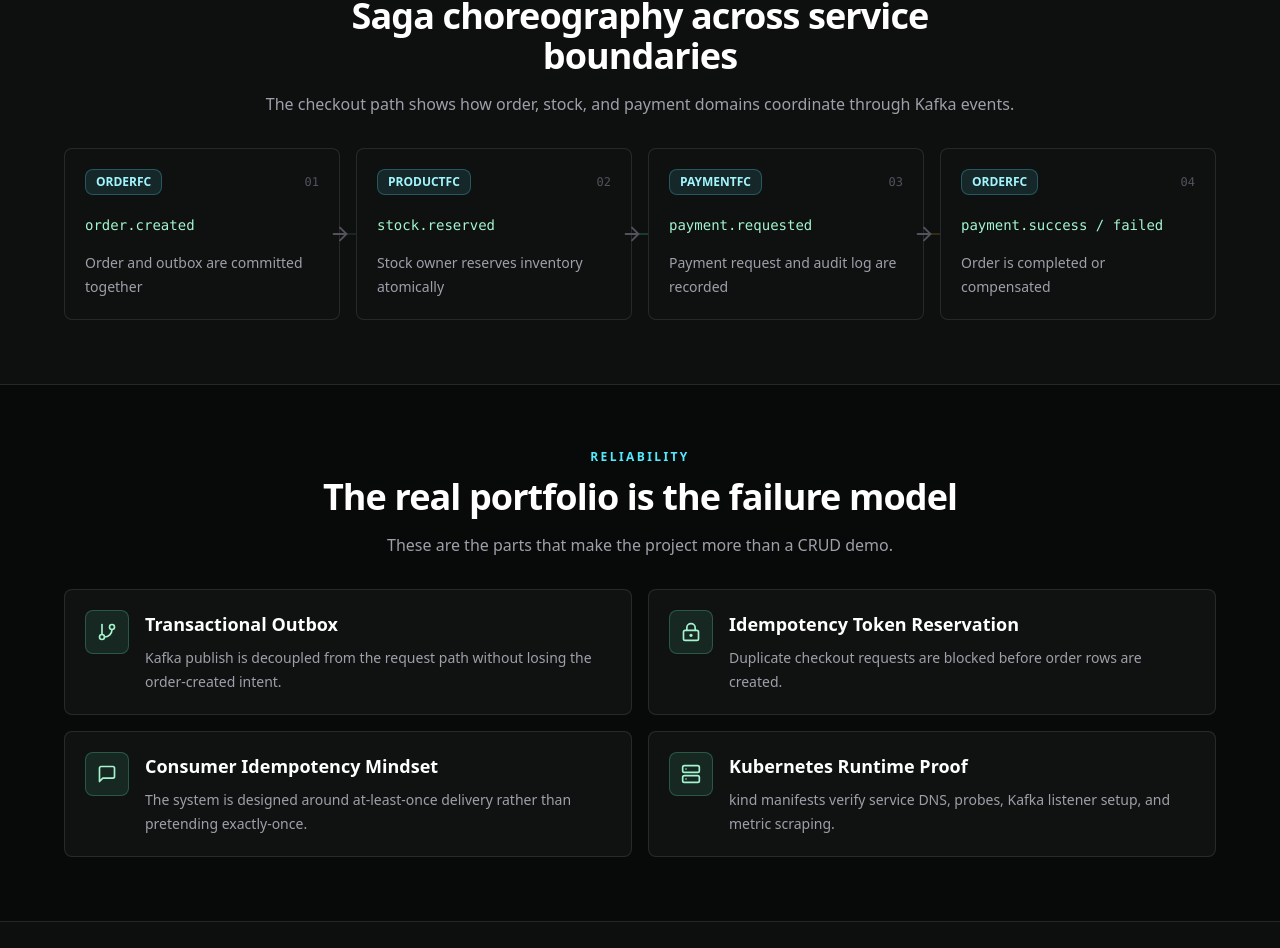
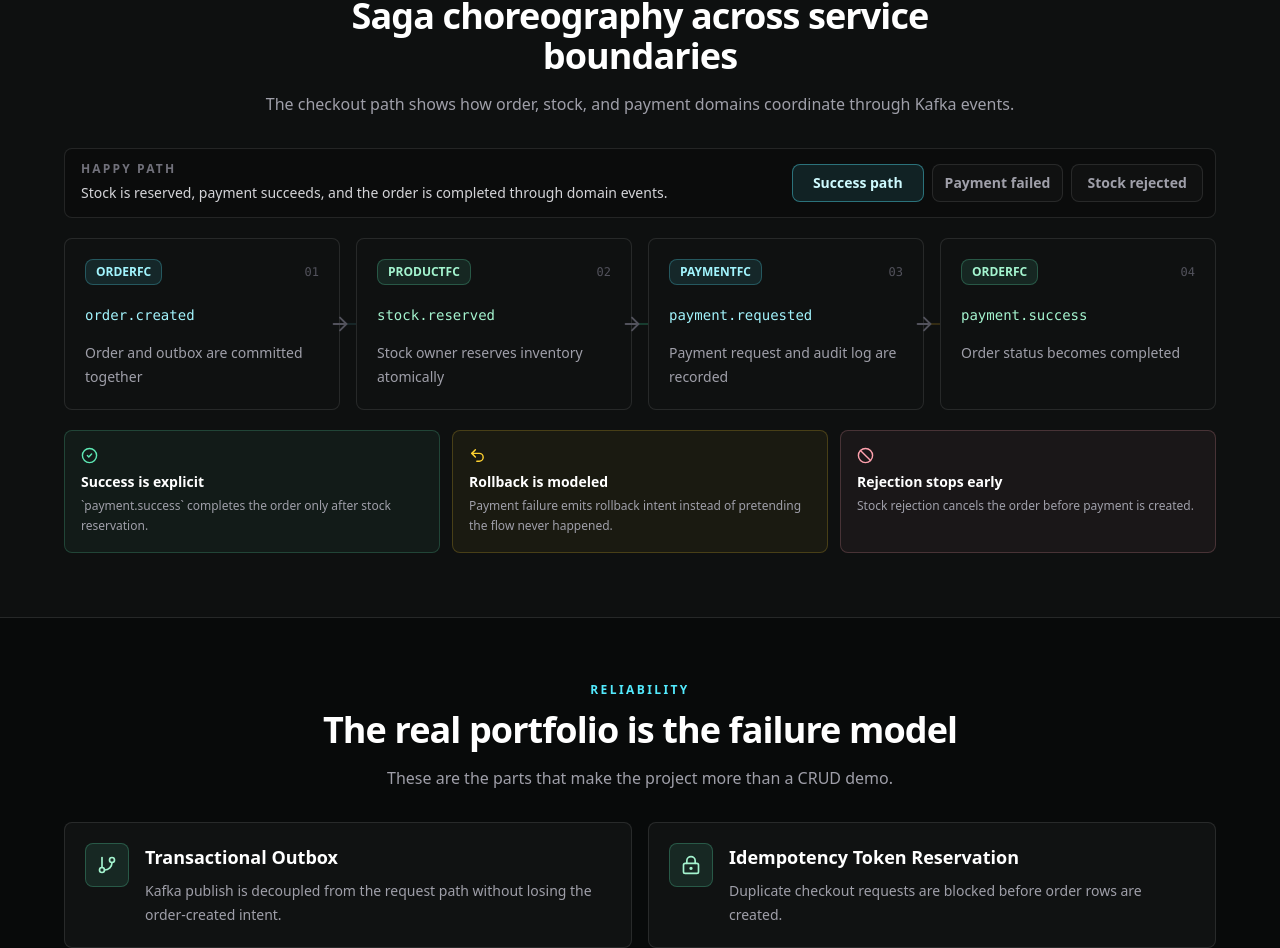
Before and after one commit to SundaePorkCutlet/go-commerce, a React (Vite) app in the folder frontend/: page / in a window 1280 px wide. Shown: the part 1284-2232 px from the top of the page. Built offline with nearby package versions, Linux system fonts and the light colour scheme.

Commit message:
Add saga compensation flow toggles

```diff
--- a/frontend/src/index.css
+++ b/frontend/src/index.css
@@ -31,6 +31,14 @@ body {
   transform: translateY(-50%);
 }
 
+.saga-rail.saga-failure::before {
+  background: linear-gradient(90deg, transparent, rgba(103, 232, 249, 0.18), rgba(251, 191, 36, 0.46), rgba(251, 113, 133, 0.48), transparent);
+}
+
+.saga-rail.saga-rejected::before {
+  background: linear-gradient(90deg, transparent, rgba(103, 232, 249, 0.18), rgba(251, 113, 133, 0.5), rgba(251, 191, 36, 0.34), transparent);
+}
+
 .saga-rail::after {
   content: "";
   position: absolute;
@@ -42,6 +50,16 @@ body {
   background: #67e8f9;
   box-shadow: 0 0 24px rgba(103, 232, 249, 0.82);
   animation: saga-travel 4.8s ease-in-out infinite;
+}
+
+.saga-rail.saga-failure::after {
+  background: #fb7185;
+  box-shadow: 0 0 24px rgba(251, 113, 133, 0.78);
+}
+
+.saga-rail.saga-rejected::after {
+  background: #fbbf24;
+  box-shadow: 0 0 24px rgba(251, 191, 36, 0.72);
 }
 
 @keyframes saga-travel {
--- a/frontend/src/pages/Dashboard.jsx
+++ b/frontend/src/pages/Dashboard.jsx
@@ -1,5 +1,6 @@
 import {
   ArrowRight,
+  Ban,
   CheckCircle2,
   Code2,
   Database,
@@ -14,8 +15,10 @@ import {
   RadioTower,
   Server,
   ShieldCheck,
+  Undo2,
   Workflow,
 } from 'lucide-react'
+import { useState } from 'react'
 import heroEvidence from '../assets/evidence/observability-verification.svg'
 import k8sPods from '../assets/evidence/k8s-pods.svg'
 import sagaOrderDb from '../assets/evidence/saga-order-db.svg'
@@ -56,12 +59,44 @@ const serviceCards = [
   },
 ]
 
-const sagaSteps = [
-  ['ORDERFC', 'order.created', 'Order and outbox are committed together'],
-  ['PRODUCTFC', 'stock.reserved', 'Stock owner reserves inventory atomically'],
-  ['PAYMENTFC', 'payment.requested', 'Payment request and audit log are recorded'],
-  ['ORDERFC', 'payment.success / failed', 'Order is completed or compensated'],
-]
+const sagaScenarios = {
+  success: {
+    label: 'Success path',
+    eyebrow: 'happy path',
+    railClass: 'saga-success',
+    description: 'Stock is reserved, payment succeeds, and the order is completed through domain events.',
+    steps: [
+      ['ORDERFC', 'order.created', 'Order and outbox are committed together', 'cyan'],
+      ['PRODUCTFC', 'stock.reserved', 'Stock owner reserves inventory atomically', 'emerald'],
+      ['PAYMENTFC', 'payment.requested', 'Payment request and audit log are recorded', 'cyan'],
+      ['ORDERFC', 'payment.success', 'Order status becomes completed', 'emerald'],
+    ],
+  },
+  paymentFailed: {
+    label: 'Payment failed',
+    eyebrow: 'compensation path',
+    railClass: 'saga-failure',
+    description: 'Payment failure is not hidden. ORDERFC cancels the order and emits rollback intent for stock recovery.',
+    steps: [
+      ['ORDERFC', 'order.created', 'Order and outbox are committed together', 'cyan'],
+      ['PRODUCTFC', 'stock.reserved', 'Inventory was reserved before payment', 'emerald'],
+      ['PAYMENTFC', 'payment.failed', 'Invoice creation or webhook processing fails', 'rose'],
+      ['ORDERFC', 'stock.rollback', 'Order is cancelled and rollback event is published', 'amber'],
+      ['PRODUCTFC', 'stock.restored', 'Reserved stock is restored by the stock owner', 'emerald'],
+    ],
+  },
+  stockRejected: {
+    label: 'Stock rejected',
+    eyebrow: 'early rejection',
+    railClass: 'saga-rejected',
+    description: 'If PRODUCTFC cannot reserve inventory, payment never starts and ORDERFC cancels the order early.',
+    steps: [
+      ['ORDERFC', 'order.created', 'Order and outbox are committed together', 'cyan'],
+      ['PRODUCTFC', 'stock.rejected', 'Stock owner rejects reservation atomically', 'rose'],
+      ['ORDERFC', 'order.cancelled', 'Order is cancelled without creating payment', 'amber'],
+    ],
+  },
+}
 
 const reliabilityCards = [
   {
@@ -134,7 +169,32 @@ function SectionTitle({ eyebrow, title, children }) {
   )
 }
 
+function toneBadge(tone) {
+  const tones = {
+    cyan: 'border-cyan-300/25 bg-cyan-300/10 text-cyan-200',
+    emerald: 'border-emerald-300/25 bg-emerald-300/10 text-emerald-200',
+    amber: 'border-amber-300/25 bg-amber-300/10 text-amber-200',
+    rose: 'border-rose-300/25 bg-rose-300/10 text-rose-200',
+  }
+
+  return tones[tone] || tones.cyan
+}
+
+function eventTone(tone) {
+  const tones = {
+    cyan: 'text-cyan-200',
+    emerald: 'text-emerald-200',
+    amber: 'text-amber-200',
+    rose: 'text-rose-200',
+  }
+
+  return tones[tone] || tones.cyan
+}
+
 export default function Dashboard() {
+  const [sagaMode, setSagaMode] = useState('success')
+  const activeSaga = sagaScenarios[sagaMode]
+
   return (
     <div className="portfolio-showcase -mx-4 -my-4 md:-mx-6 md:-my-6 lg:-mx-8 lg:-my-8">
       <section className="case-hero relative min-h-[76vh] overflow-hidden px-5 py-16 md:px-10 lg:px-16">
@@ -209,22 +269,63 @@ export default function Dashboard() {
         </SectionTitle>
 
         <div className="mx-auto max-w-6xl">
-          <div className="saga-rail relative grid grid-cols-1 gap-4 lg:grid-cols-4">
-            {sagaSteps.map(([owner, event, detail], index) => (
-              <article key={`${owner}-${event}`} className="relative rounded-lg border border-white/10 bg-[#0f1111] p-5">
+          <div className="mb-5 flex flex-col gap-3 rounded-lg border border-white/10 bg-black/20 p-3 md:flex-row md:items-center md:justify-between">
+            <div className="px-1">
+              <p className="text-xs font-semibold uppercase tracking-[0.18em] text-zinc-500">{activeSaga.eyebrow}</p>
+              <p className="mt-1 text-sm leading-6 text-zinc-300">{activeSaga.description}</p>
+            </div>
+            <div className="grid grid-cols-1 gap-2 sm:grid-cols-3">
+              {Object.entries(sagaScenarios).map(([key, scenario]) => (
+                <button
+                  key={key}
+                  type="button"
+                  onClick={() => setSagaMode(key)}
+                  className={`rounded-lg border px-3 py-2 text-sm font-semibold transition ${
+                    sagaMode === key
+                      ? 'border-cyan-300/40 bg-cyan-300/10 text-cyan-100'
+                      : 'border-white/10 bg-white/[0.025] text-zinc-400 hover:border-white/20 hover:text-zinc-100'
+                  }`}
+                >
+                  {scenario.label}
+                </button>
+              ))}
+            </div>
+          </div>
+
+          <div className={`saga-rail ${activeSaga.railClass} relative grid grid-cols-1 gap-4 lg:grid-flow-col lg:auto-cols-fr`}>
+            {activeSaga.steps.map(([owner, event, detail, tone], index) => (
+              <article key={`${sagaMode}-${owner}-${event}`} className="relative rounded-lg border border-white/10 bg-[#0f1111] p-5">
                 <div className="mb-5 flex items-center justify-between">
-                  <span className="rounded-lg border border-cyan-300/25 bg-cyan-300/10 px-2.5 py-1 text-xs font-semibold text-cyan-200">
+                  <span className={`rounded-lg border px-2.5 py-1 text-xs font-semibold ${toneBadge(tone)}`}>
                     {owner}
                   </span>
                   <span className="font-mono text-xs text-zinc-600">0{index + 1}</span>
                 </div>
-                <p className="font-mono text-sm text-emerald-200">{event}</p>
+                <p className={`font-mono text-sm ${eventTone(tone)}`}>{event}</p>
                 <p className="mt-4 text-sm leading-6 text-zinc-400">{detail}</p>
-                {index < sagaSteps.length - 1 && (
+                {index < activeSaga.steps.length - 1 && (
                   <ArrowRight className="absolute -right-3 top-1/2 hidden -translate-y-1/2 text-zinc-600 lg:block" size={22} />
                 )}
               </article>
             ))}
+          </div>
+
+          <div className="mt-5 grid grid-cols-1 gap-3 md:grid-cols-3">
+            <div className="rounded-lg border border-emerald-300/20 bg-emerald-300/5 p-4">
+              <CheckCircle2 size={17} className="text-emerald-300" />
+              <p className="mt-2 text-sm font-semibold text-white">Success is explicit</p>
+              <p className="mt-1 text-xs leading-5 text-zinc-400">`payment.success` completes the order only after stock reservation.</p>
+            </div>
+            <div className="rounded-lg border border-amber-300/20 bg-amber-300/5 p-4">
+              <Undo2 size={17} className="text-amber-300" />
+              <p className="mt-2 text-sm font-semibold text-white">Rollback is modeled</p>
+              <p className="mt-1 text-xs leading-5 text-zinc-400">Payment failure emits rollback intent instead of pretending the flow never happened.</p>
+            </div>
+            <div className="rounded-lg border border-rose-300/20 bg-rose-300/5 p-4">
+              <Ban size={17} className="text-rose-300" />
+              <p className="mt-2 text-sm font-semibold text-white">Rejection stops early</p>
+              <p className="mt-1 text-xs leading-5 text-zinc-400">Stock rejection cancels the order before payment is created.</p>
+            </div>
           </div>
         </div>
       </section>
```
